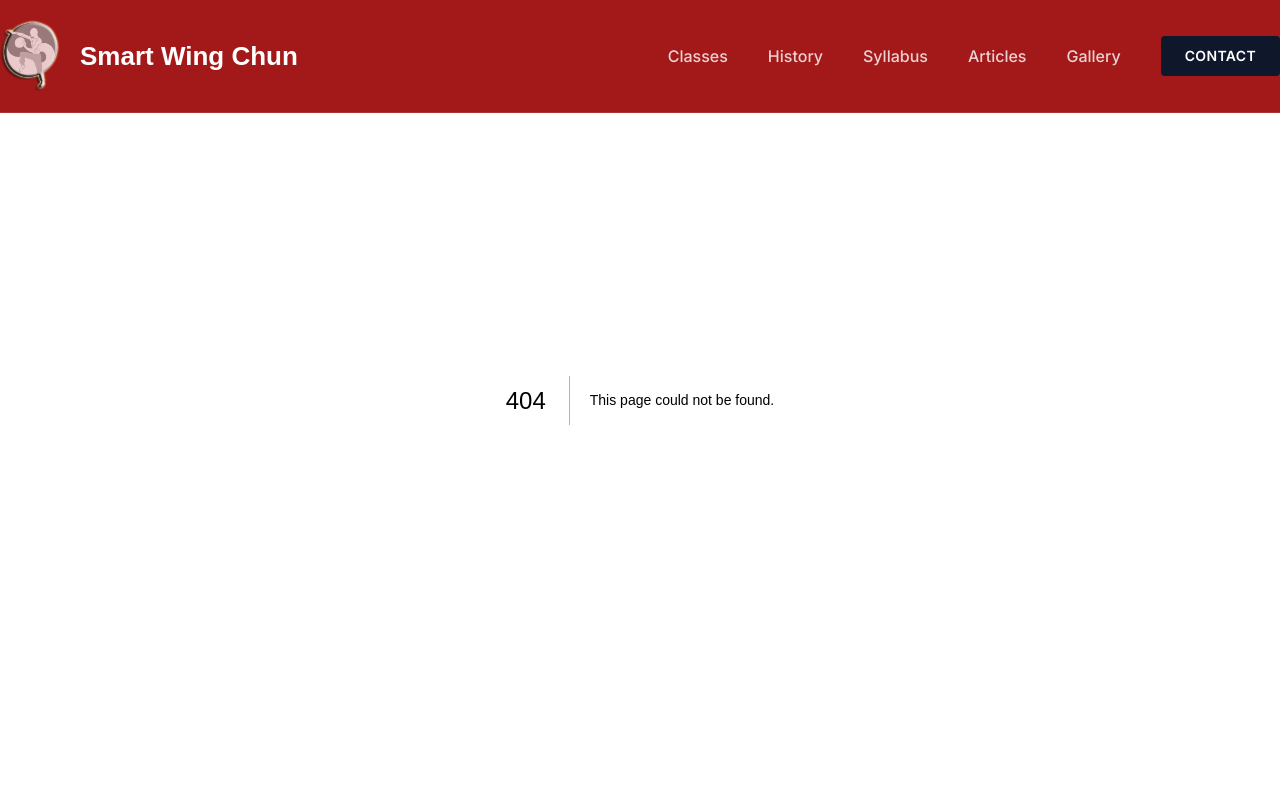
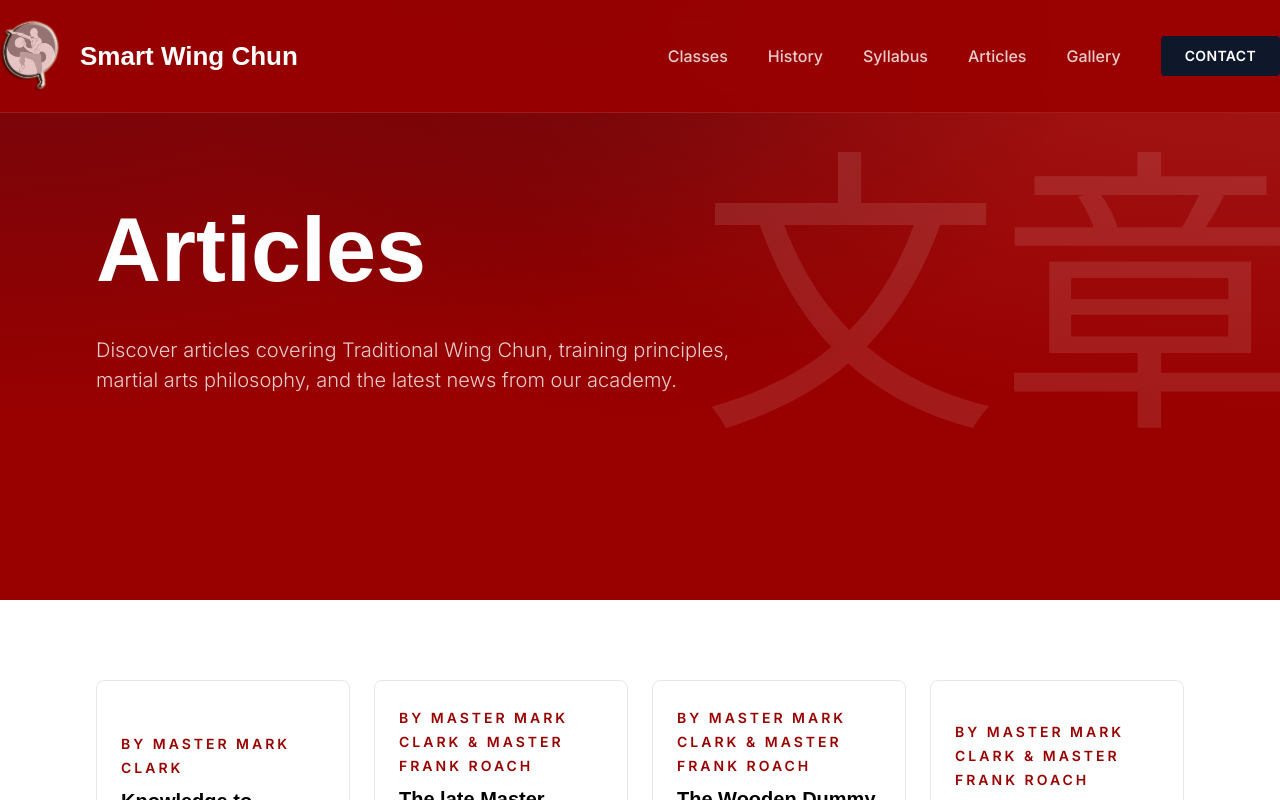
Before and after one commit to JTAOCBKYN/wingchun, a Next.js app: page /articles in a window 1280 px wide. Before the commit this address had no page. Shown: the top 800 px of the page. Built offline with nearby package versions, Linux system fonts and the light colour scheme; a web font is replaced by a local one.

Commit message:
Create page.js

```diff
--- /dev/null
+++ b/src/app/articles/page.js
@@ -0,0 +1,21 @@
+import Hero from "@/components/page/articles/Hero"
+import Articles from "@/components/page/articles/Articles"
+
+export const metadata = {
+  title: {
+    default: "Articles || Smart Wing Chun",
+    template: "%s | Smart Wing Chun"
+  },
+  description:
+    "Read the latest articles on Traditional Wing Chun, covering martial arts techniques, training advice, self-defence, club updates, and the principles behind effective Wing Chun practice."
+};
+
+export default async function Classes() {
+
+  return (
+    <main>
+      <Hero />
+      <Articles />
+    </main>
+  );
+}
```
